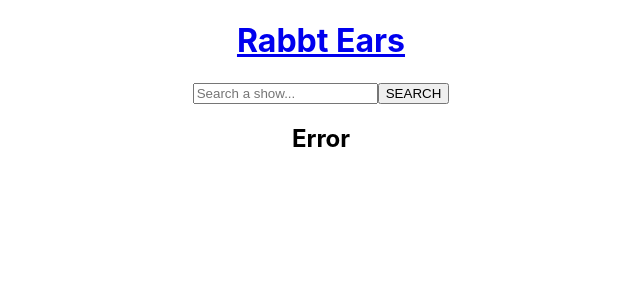
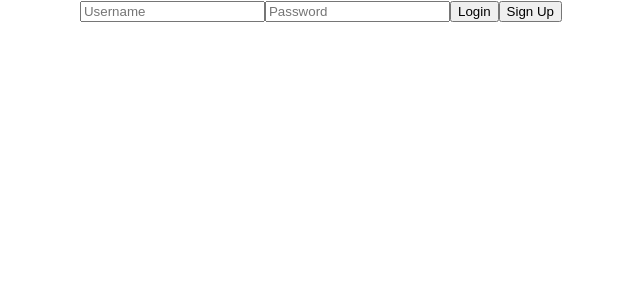
Before and after one commit to joekgilberto/rabbt-ears, a React (Create React App) app in the folder client/: page /auth in a window 1280 px wide. Shown: the top 300 px of the page, without its empty margins (319-959 px from the left). Built offline with nearby package versions, Linux system fonts and the light colour scheme.

Commit message:
creates Auth page with Login and SignUp componenets and tvmaze utlity folder

```diff
--- a/client/package.json
+++ b/client/package.json
@@ -7,6 +7,7 @@
     "@testing-library/jest-dom": "^5.17.0",
     "@testing-library/react": "^13.4.0",
     "@testing-library/user-event": "^14.5.2",
+    "axios": "^1.6.5",
     "react": "^18.2.0",
     "react-dom": "^18.2.0",
     "react-redux": "^8.1.3",
--- a/client/src/app/App.js
+++ b/client/src/app/App.js
@@ -2,6 +2,7 @@
 import { Routes, Route } from 'react-router-dom'
 import Title from '../pages/Title/Title';
 import Main from '../components/Main/Main';
+import Auth from '../pages/Auth/Auth';
 import Feed from '../pages/Feed/Feed';
 import Error from '../pages/Error/Error';
 
@@ -10,6 +11,7 @@
     <div className='App'>
       <Routes>
         <Route path="/" element={<Title />} />
+        <Route path='/auth' element={<Auth />} />
         <Route path='/feed' element={<Main page={<Feed />} />} />
         <Route path='/*' element={<Main page={<Error />} />} />
       </Routes>
--- /dev/null
+++ b/client/src/components/Login/Login.jsx
@@ -0,0 +1,39 @@
+import './Login.css';
+import { useState } from 'react';
+
+export default function Login({ toggle }) {
+    const initState = {
+        username: '',
+        password: ''
+    }
+    const [formData, setFormData] = useState(initState)
+
+    function handleChange(e) {
+        setFormData({
+            ...formData,
+            [e.target.name]: e.target.value
+        });
+    }
+
+    function handleSubmit(e) {
+        e.preventDefault()
+        try {
+            // TODO: Make API call to user and store user information and token in slice
+            console.log(formData)
+        } catch (error) {
+            // TODO: Display error message
+            setFormData(initState);
+        }
+    }
+
+    return (
+        <div className='Login'>
+            <form onSubmit={handleSubmit}>
+                <input type='text' placeholder='Username' name='username' autoComplete='username' onChange={handleChange}></input>
+                <input type='password' placeholder='Password' name='password' autoComplete='password' onChange={handleChange}></input>
+                <button type='submit'>Login</button>
+                <button onClick={toggle}>Sign Up</button>
+            </form>
+        </div>
+    );
+};
--- /dev/null
+++ b/client/src/components/SignUp/SignUp.jsx
@@ -0,0 +1,41 @@
+import './SignUp.css';
+import { useState } from 'react';
+
+export default function SignUp({ toggle }) {
+    const initState = {
+        username: '',
+        password: '',
+        reEnterPassword: ''
+    }
+    const [formData, setFormData] = useState(initState)
+
+    function handleChange(e) {
+        setFormData({
+            ...formData,
+            [e.target.name]: e.target.value
+        });
+    }
+
+    function handleSubmit(e) {
+        e.preventDefault()
+        try {
+            // TODO: Make API call to user and store user information and token in slice
+            console.log(formData)
+        } catch (error) {
+            // TODO: Display error message
+            setFormData(initState);
+        }
+    }
+
+    return (
+        <div className='SignUp'>
+            <form onSubmit={handleSubmit}>
+                <input type='text' placeholder='Username' name='username' autoComplete='username' onChange={handleChange}></input>
+                <input type='password' placeholder='Password' name='password' autoComplete='password' onChange={handleChange}></input>
+                <input type='password' placeholder='Re-Enter Password' name='reEnterPassword' autoComplete='password' onChange={handleChange}></input>
+                <button type='submit'>Sign Up</button>
+                <button onClick={toggle}>Login</button>
+            </form>
+        </div>
+    );
+};
--- /dev/null
+++ b/client/src/pages/Auth/Auth.jsx
@@ -0,0 +1,18 @@
+import './Auth.css';
+import { useState } from 'react';
+import Login from '../../components/Login/Login';
+import SignUp from '../../components/SignUp/SignUp';
+
+export default function Auth({ page }) {
+    const [toggle, setToggle] = useState(false)
+
+    function handleChange(e){
+        setToggle(!toggle)
+    }
+
+    return (
+        <div className='Auth'>
+            {!toggle?<Login toggle={handleChange} />:<SignUp toggle={handleChange} />}
+        </div>
+    );
+};
```
Also changed, not shown: client/src/utilities/tvmaze/tvmaze-api.js (added, +32 -0 lines), client/src/utilities/tvmaze/tvmaze-service.js (added, +37 -0 lines), client/src/components/Login/Login.css (added), client/src/components/SignUp/SignUp.css (added), client/src/pages/Auth/Auth.css (added), 1 other file (tests, documents, lock files or other folders).
